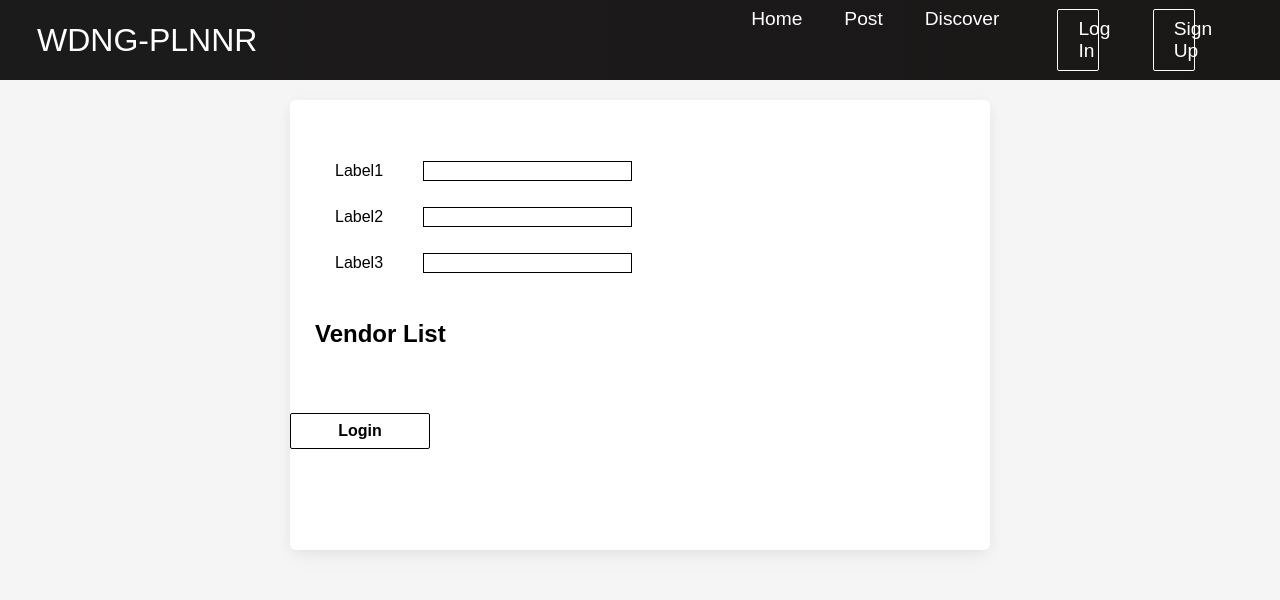
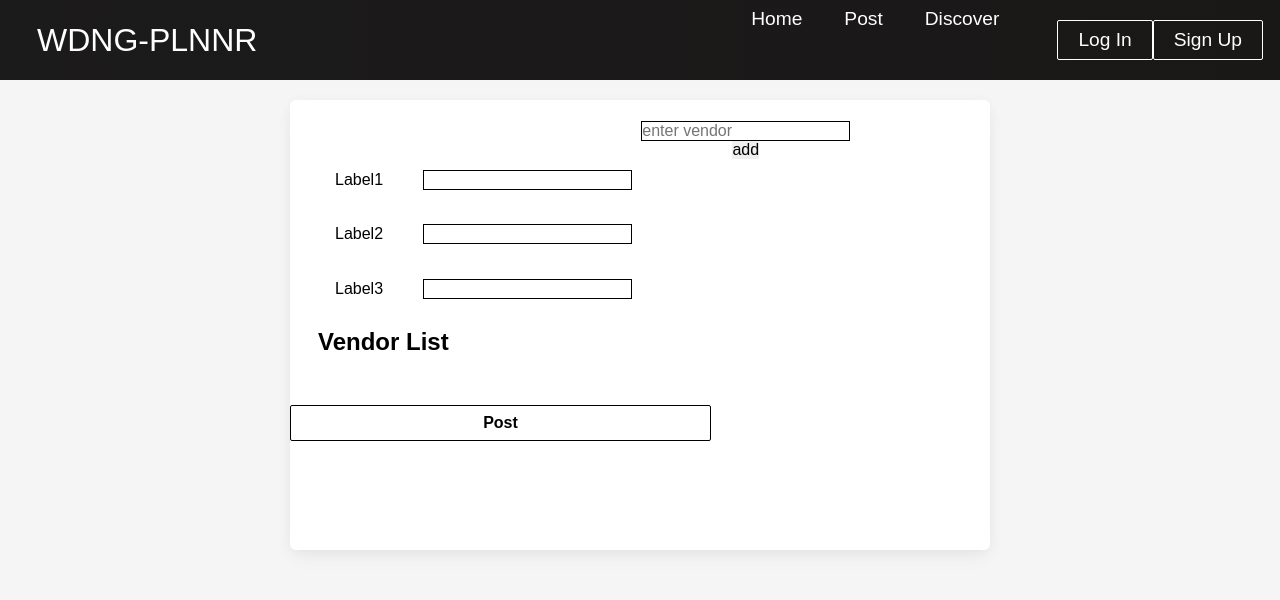
Before and after one commit to wedding-plnr/plnr-ui, a React (Create React App) app: page /create in a window 1280 px wide. Shown: the top 600 px of the page. Built offline with nearby package versions, Linux system fonts and the light colour scheme.

Commit message:
created vendor todo

```diff
--- a/src/components/CreatePostForm.jsx
+++ b/src/components/CreatePostForm.jsx
@@ -73,9 +73,8 @@ const CreatePostForm = ({ values, errors, touched, status }) => {
         {touched.label3 && errors.label3 && (
           <p className="errors">{errors.label3}</p>
         )}
-
-        <h1>Vendor List</h1>
-        <button className="submitButton">Login</button>
+      <h1>Vendor List</h1>
+      <button className="submitButton">Post</button>
       </Form>
 
       {data.map((piece) => {
--- /dev/null
+++ b/src/components/VendorItems.jsx
@@ -0,0 +1,16 @@
+import React, { Component } from "react";
+
+class VendorItems extends Component {
+  createTasks(item) {
+    return <li key={item.key}>{item.text}</li>;
+  }
+
+  render() {
+    const vendorEntries = this.props.entries;
+    const listItems = vendorEntries.map(this.createTasks);
+
+    return <ul className="theList">{listItems}</ul>;
+  }
+}
+
+export default VendorItems;
--- /dev/null
+++ b/src/components/VendorList.jsx
@@ -0,0 +1,56 @@
+import React, { Component } from "react";
+// import { Form } from "formik";
+import "./css/VendorList.css";
+import VendorItems from "./VendorItems";
+
+class VendorList extends Component {
+  constructor(props) {
+    super(props);
+
+    this.state = {
+      items: [],
+    };
+
+    this.addItem = this.addItem.bind(this);
+  }
+
+  addItem(e) {
+    if (this._inputElement.value !== "") {
+      let newItem = {
+        text: this._inputElement.value,
+        key: Date.now(),
+      };
+
+      this.setState((prevState) => {
+        return {
+          items: prevState.items.concat(newItem),
+        };
+      });
+
+      this._inputElement.value = "";
+    }
+
+    console.log(this.state.items);
+
+    e.preventDefault();
+  }
+
+  render() {
+    return (
+      <div className="vendorListMain">
+        <div className="header">
+          <form className="vendorList" onSubmit={this.addItem}>
+            <input
+              ref={(a) => (this._inputElement = a)}
+              placeholder="enter vendor"
+            ></input>
+            <button type="submit">add</button>
+          </form>
+        </div>
+        <VendorItems entries={this.state.items} />
+      </div>
+    );
+  }
+}
+
+export default VendorList;
--- a/src/components/css/CreatePost.css
+++ b/src/components/css/CreatePost.css
@@ -18,8 +18,5 @@ input {
 }
 h1 {
   justify-content: flex-start;
+  padding: 0px 0px 0px 28px;
 }
-
-button {
-  width: 20%;
-}
--- /dev/null
+++ b/src/components/css/VendorList.css
@@ -0,0 +1,10 @@
+.vendorList {
+    /* background-color: red; */
+    display: flex;
+    flex-direction: column;
+    justify-content: center;
+    align-items: center;
+    padding-right: 70px;
+    height: 80px;
+    width: 50%;
+}
--- a/src/components/pages/Create.js
+++ b/src/components/pages/Create.js
@@ -1,5 +1,6 @@
 import React from "react";
-import CreatePostForm from '../CreatePostForm'
+import CreatePostForm from "../CreatePostForm";
+import VendorList from "../VendorList";
 import { MDBCard, MDBCardBody } from "mdb-react-ui-kit";
 
 function Create() {
@@ -8,10 +9,11 @@ function Create() {
       <MDBCard>
         <MDBCardBody>
           <CreatePostForm />
+          <VendorList />
         </MDBCardBody>
       </MDBCard>
     </>
-    )
+  );
 }
 
 export default Create;
```
Lines whose indentation alone changed are shown as unchanged.
